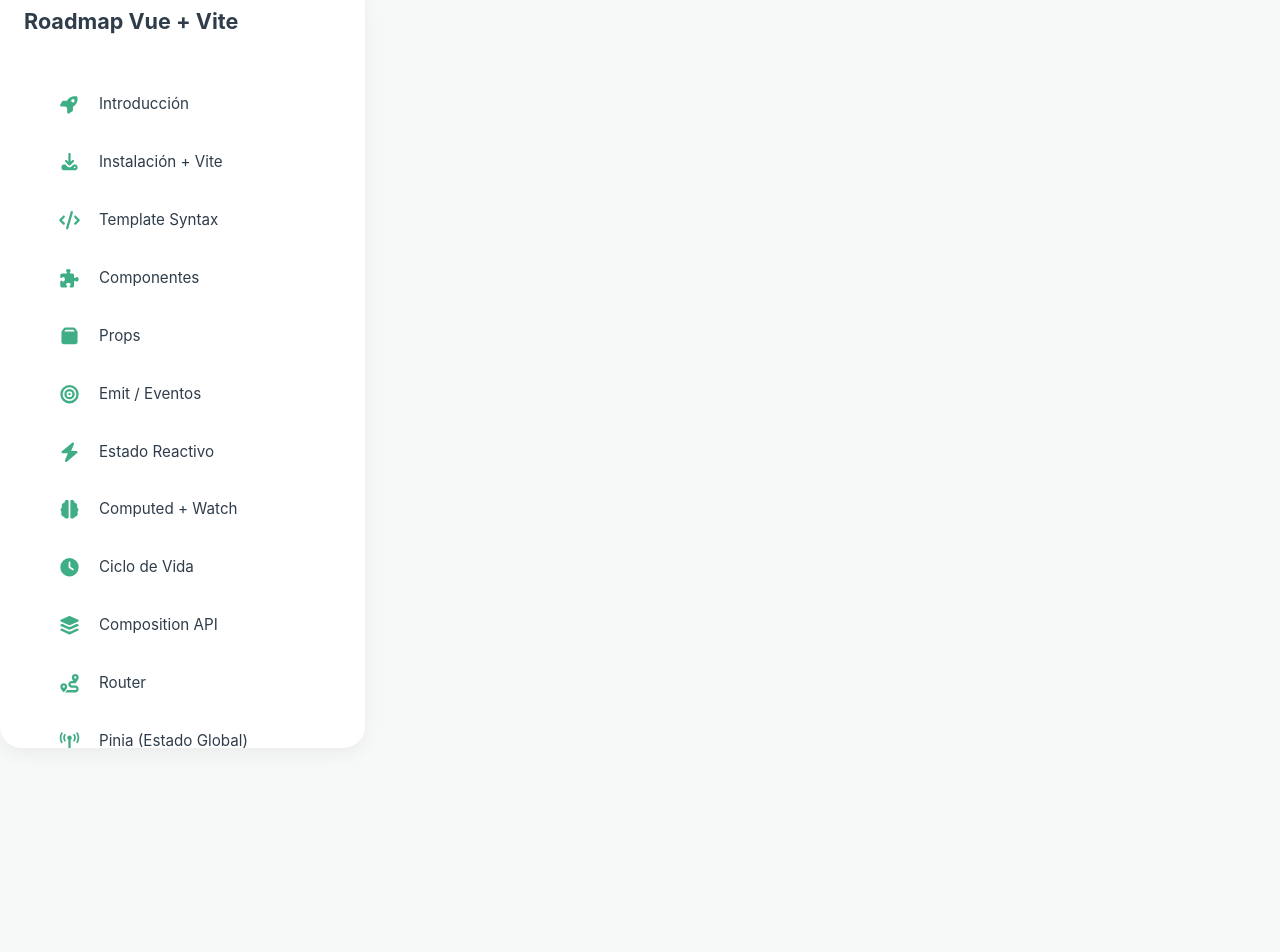
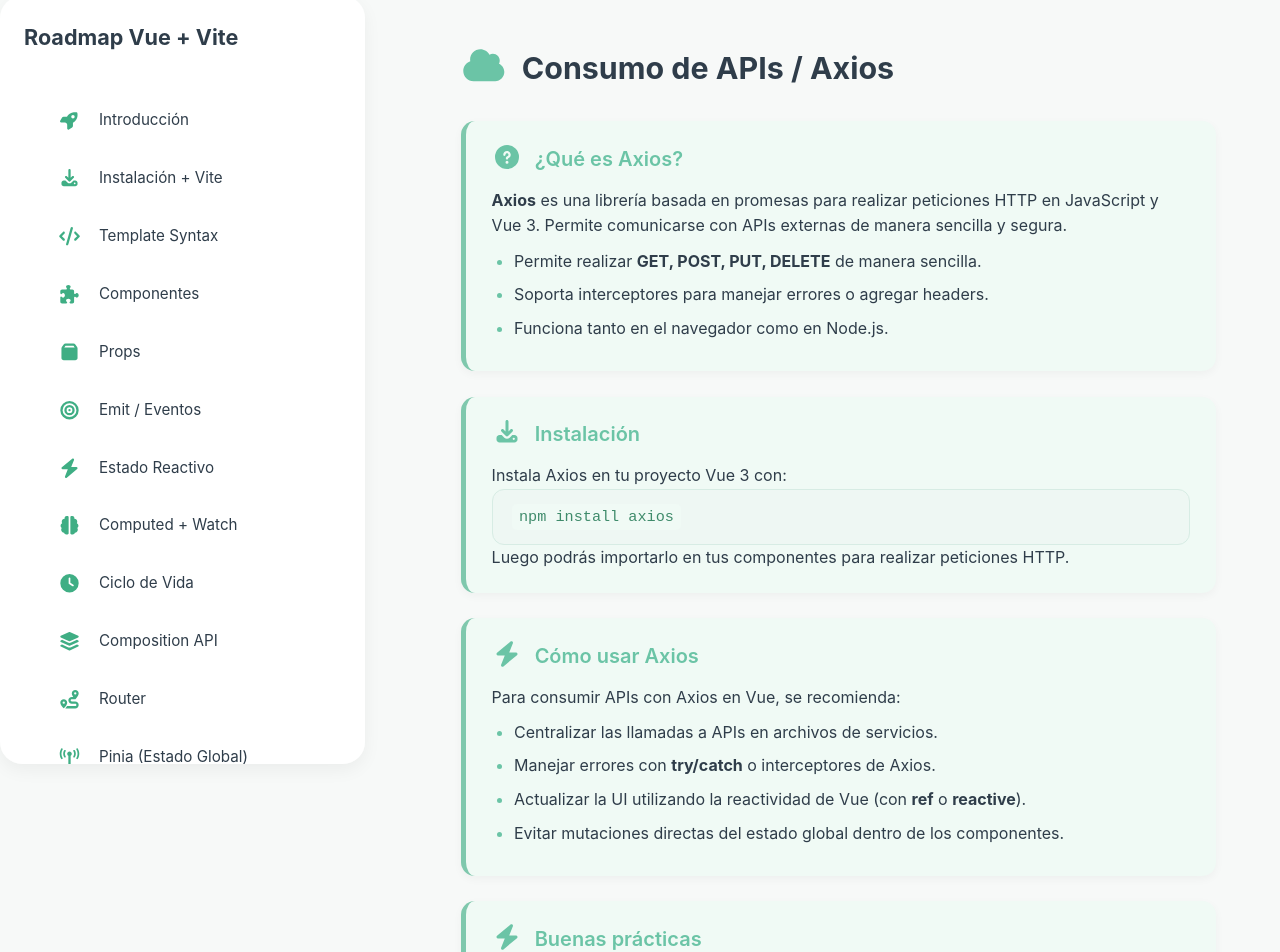
Before and after one commit to PabloGarciaJC/roadmap-vite-vue, a Vue app: page /apis in a window 1280 px wide. Shown: the part 20-972 px from the top of the page. Before the commit the page ends 816 px from the top, so only its background shows below. Built offline with nearby package versions, Linux system fonts and the light colour scheme.

Commit message:
se implementa componete de api

```diff
--- /dev/null
+++ b/src/components/Apis.vue
@@ -0,0 +1,81 @@
+<template>
+  <div class="container">
+
+    <!-- Header -->
+    <div class="header">
+      <h1 class="title">
+        <font-awesome-icon :icon="['fas', 'cloud']" class="icon"/>
+        Consumo de APIs / Axios
+      </h1>
+    </div>
+
+    <!-- Qué es Axios -->
+    <div class="card card-info">
+      <h2 class="subtitle">
+        <font-awesome-icon :icon="['fas', 'question-circle']" class="icon"/>
+        ¿Qué es Axios?
+      </h2>
+      <p>
+        <strong>Axios</strong> es una librería basada en promesas para realizar peticiones HTTP en JavaScript y Vue 3.
+        Permite comunicarse con APIs externas de manera sencilla y segura.
+      </p>
+      <ul>
+        <li>Permite realizar <strong>GET, POST, PUT, DELETE</strong> de manera sencilla.</li>
+        <li>Soporta interceptores para manejar errores o agregar headers.</li>
+        <li>Funciona tanto en el navegador como en Node.js.</li>
+      </ul>
+    </div>
+
+    <!-- Instalación -->
+    <div class="card card-info">
+      <h2 class="subtitle">
+        <font-awesome-icon :icon="['fas', 'download']" class="icon"/>
+        Instalación
+      </h2>
+      <p>Instala Axios en tu proyecto Vue 3 con:</p>
+      <pre class="code-block"><code>npm install axios</code></pre>
+      <p>Luego podrás importarlo en tus componentes para realizar peticiones HTTP.</p>
+    </div>
+
+    <!-- Uso general -->
+    <div class="card card-info">
+      <h2 class="subtitle">
+        <font-awesome-icon :icon="['fas', 'bolt']" class="icon"/>
+        Cómo usar Axios
+      </h2>
+      <p>
+        Para consumir APIs con Axios en Vue, se recomienda:
+      </p>
+      <ul>
+        <li>Centralizar las llamadas a APIs en archivos de servicios.</li>
+        <li>Manejar errores con <strong>try/catch</strong> o interceptores de Axios.</li>
+        <li>Actualizar la UI utilizando la reactividad de Vue (con <strong>ref</strong> o <strong>reactive</strong>).</li>
+        <li>Evitar mutaciones directas del estado global dentro de los componentes.</li>
+      </ul>
+    </div>
+
+    <!-- Buenas prácticas -->
+    <div class="card card-info">
+      <h2 class="subtitle">
+        <font-awesome-icon :icon="['fas', 'bolt']" class="icon"/>
+        Buenas prácticas
+      </h2>
+      <ul>
+        <li>Usar <strong>async/await</strong> para mejorar la legibilidad del código.</li>
+        <li>Separar la lógica de consumo de APIs de la UI en servicios dedicados.</li>
+        <li>Mantener los componentes limpios y enfocados solo en la vista.</li>
+        <li>Documentar las funciones que consumen APIs y los endpoints que utilizan.</li>
+      </ul>
+    </div>
+
+  </div>
+</template>
+
+<script>
+import { FontAwesomeIcon } from '@fortawesome/vue-fontawesome';
+
+export default {
+  name: "ApisAxios",
+  components: { FontAwesomeIcon },
+};
+</script>
--- a/src/router.js
+++ b/src/router.js
@@ -13,6 +13,7 @@
 import CompositionAPI from './components/CompositionAPI.vue'
 import Routes from './components/Routes.vue'
 import Pinia from './components/Pinia.vue'
+import Apis from './components/Apis.vue'
 
 const routes = [
   { path: '/', redirect: '/introduccion' },
@@ -28,6 +29,7 @@
   { path: '/compositionAPI', component: CompositionAPI },
   { path: '/routers', component: Routes },
   { path: '/pinia', component: Pinia },
+  { path: '/apis', component: Apis },
 ]
 
 const router = createRouter({
```
